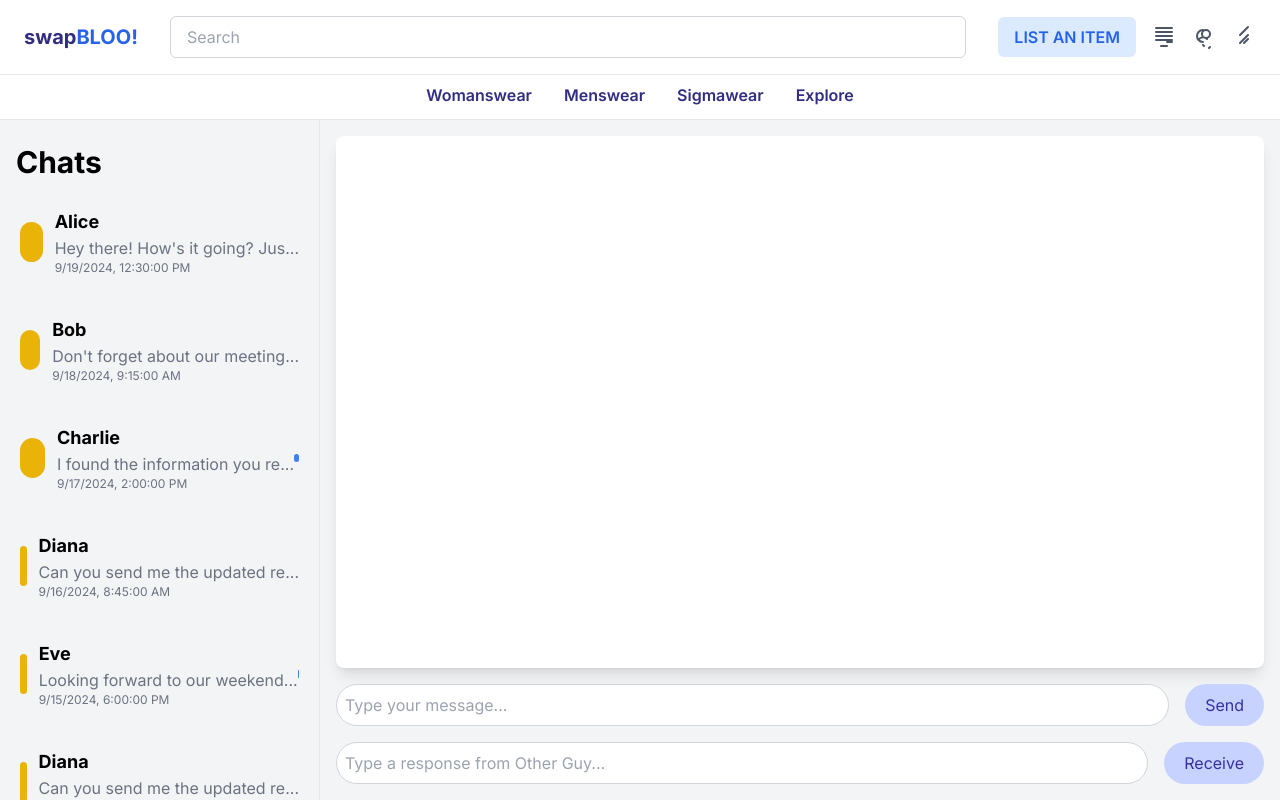
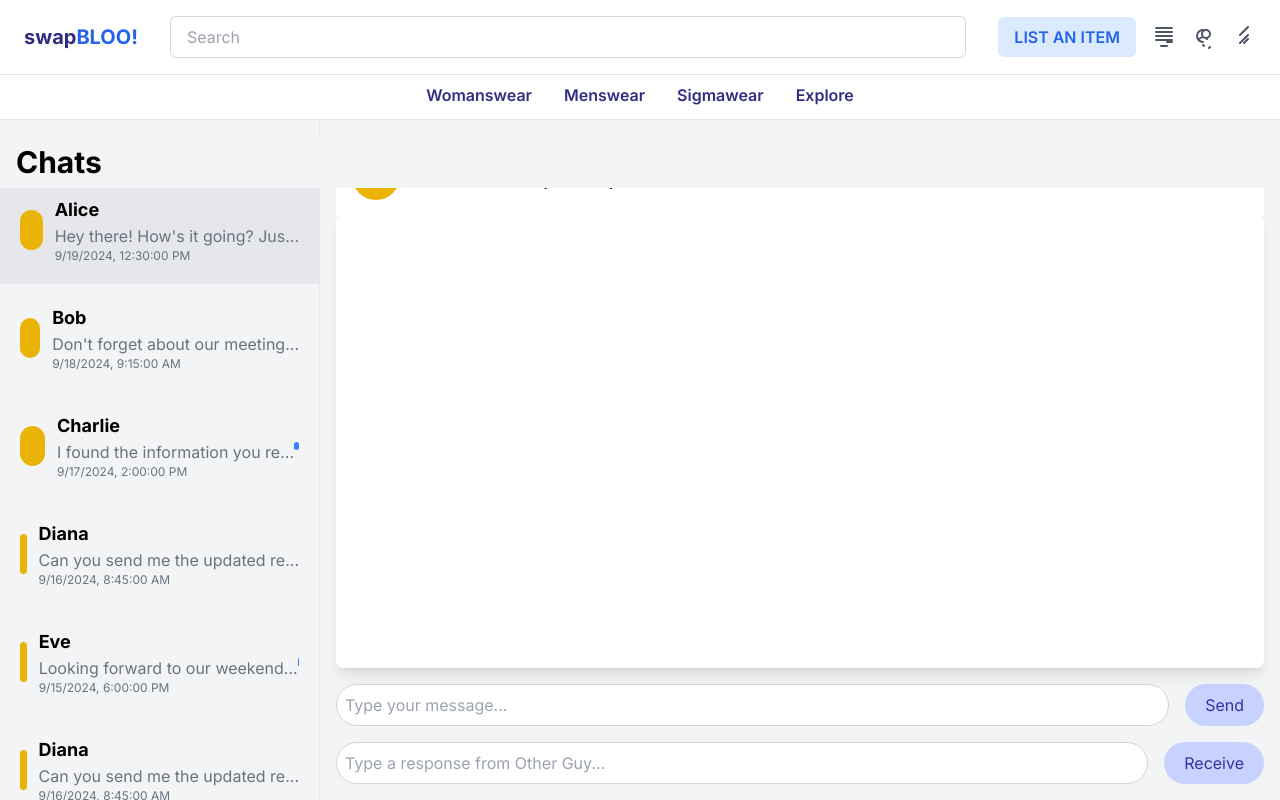
Before and after one commit to luowarren/Swapbloo-App, a Next.js app in the folder frontend/: page /chats in a window 1280 px wide. Both pictures are taken after a click on the element 159 px from the left and 242 px from the top of the page. Built offline with nearby package versions, Linux system fonts and the light colour scheme.

Commit message:
added a chat banner

```diff
--- /dev/null
+++ b/frontend/app/chats/data.js
@@ -0,0 +1,44 @@
+export const data = [
+    {
+      username: "Alice",
+      message: "Hey there! How's it going? Just checking in.",
+      date: "2024-09-19T12:30:00Z",
+      viewed: false,
+    },
+    {
+      username: "Bob",
+      message: "Don't forget about our meeting tomorrow at 10 AM.",
+      date: "2024-09-18T09:15:00Z",
+      viewed: true,
+    },
+    {
+      username: "Charlie",
+      message: "I found the information you requested about the project.",
+      date: "2024-09-17T14:00:00Z",
+      viewed: false,
+    },
+    {
+      username: "Diana",
+      message: "Can you send me the updated report when you have a moment?",
+      date: "2024-09-16T08:45:00Z",
+      viewed: true,
+    },
+    {
+      username: "Eve",
+      message: "Looking forward to our weekend trip!",
+      date: "2024-09-15T18:00:00Z",
+      viewed: false,
+    },
+    {
+      username: "Diana",
+      message: "Can you send me the updated report when you have a moment?",
+      date: "2024-09-16T08:45:00Z",
+      viewed: true,
+    },
+    {
+      username: "Eve",
+      message: "Looking forward to our weekend trip!",
+      date: "2024-09-15T18:00:00Z",
+      viewed: false,
+    },
+  ];
--- a/frontend/app/chats/page.tsx
+++ b/frontend/app/chats/page.tsx
@@ -2,58 +2,18 @@
 
 import React, { useState, FormEvent, useRef, useEffect } from "react";
 import MessagePreview from "../components/MessagePreview";
-
-const data = [
-  {
-    username: "Alice",
-    message: "Hey there! How's it going? Just checking in.",
-    date: "2024-09-19T12:30:00Z",
-    viewed: false,
-  },
-  {
-    username: "Bob",
-    message: "Don't forget about our meeting tomorrow at 10 AM.",
-    date: "2024-09-18T09:15:00Z",
-    viewed: true,
-  },
-  {
-    username: "Charlie",
-    message: "I found the information you requested about the project.",
-    date: "2024-09-17T14:00:00Z",
-    viewed: false,
-  },
-  {
-    username: "Diana",
-    message: "Can you send me the updated report when you have a moment?",
-    date: "2024-09-16T08:45:00Z",
-    viewed: true,
-  },
-  {
-    username: "Eve",
-    message: "Looking forward to our weekend trip!",
-    date: "2024-09-15T18:00:00Z",
-    viewed: false,
-  },
-  {
-    username: "Diana",
-    message: "Can you send me the updated report when you have a moment?",
-    date: "2024-09-16T08:45:00Z",
-    viewed: true,
-  },
-  {
-    username: "Eve",
-    message: "Looking forward to our weekend trip!",
-    date: "2024-09-15T18:00:00Z",
-    viewed: false,
-  },
-];
+import { data } from "./data.js";
 
 const ChatPage: React.FC = () => {
-  const [messages, setMessages] = useState<{ text: string; sender: string }[]>([]);
+  const [messages, setMessages] = useState<{ text: string; sender: string }[]>(
+    []
+  );
   const [meInput, setMeInput] = useState<string>(""); // Input for sending messages as "Me"
   const [otherGuyInput, setOtherGuyInput] = useState<string>(""); // Input for receiving messages from "Other Guy"
   const [activeChat, setActiveChat] = useState<number | null>(null);
-  const [selectedMessageIndex, setSelectedMessageIndex] = useState<number | null>(null);
+  const [selectedMessageIndex, setSelectedMessageIndex] = useState<
+    number | null
+  >(null);
   const messageBoxRef = useRef<HTMLDivElement>(null); // Create a ref for the messageBox
 
   // Scroll to the bottom of the messageBox when messages change
@@ -67,7 +27,10 @@ const ChatPage: React.FC = () => {
   const handleSend = (e: FormEvent) => {
     e.preventDefault();
     if (meInput.trim()) {
-      setMessages((prevMessages) => [...prevMessages, { text: meInput, sender: 'me' }]);
+      setMessages((prevMessages) => [
+        ...prevMessages,
+        { text: meInput, sender: "me" },
+      ]);
       setMeInput(""); // Clear "Me" input after sending
     }
   };
@@ -76,7 +39,10 @@ const ChatPage: React.FC = () => {
   const handleReceive = (e: FormEvent) => {
     e.preventDefault();
     if (otherGuyInput.trim()) {
-      setMessages((prevMessages) => [...prevMessages, { text: otherGuyInput, sender: 'other' }]);
+      setMessages((prevMessages) => [
+        ...prevMessages,
+        { text: otherGuyInput, sender: "other" },
+      ]);
       setOtherGuyInput(""); // Clear "Other Guy" input after receiving
     }
   };
@@ -98,7 +64,8 @@ const ChatPage: React.FC = () => {
     <div className="flex h-[85vh]">
       {/* Sidebar for other chats */}
       <div className="w-1/4 bg-gray-100 py-4 border-r overflow-y-auto h-full">
-        <h2 className="text-black font-bold text-3xl p-2 px-4">Chats</h2>
+        <h2 className="text-black font-bold text-3xl p-2 px-4 fixed w-full bg-gray-100">Chats</h2>
+        <h2 className="text-gray-100 font-bold text-3xl p-2 px-4 h-[5vh]"></h2>
         {data.map((msg, index) => (
           <div key={index} onClick={() => toggleMessageSelection(index)}>
             <MessagePreview
@@ -113,26 +80,39 @@ const ChatPage: React.FC = () => {
       </div>
 
       {/* Main chat area */}
+      {activeChat !== null && (
         <div className="flex-grow flex flex-col h-full p-4 bg-gray-100">
+          {/* Banner for active chat */}
+          <div className="w-full bg-white text-black p-4 rounded-t-lg text-2xl text-bold flex flex-row items-center ">
+            <div className="w-12 h-12 bg-yellow-500 rounded-full mr-3"></div>
+            {data[activeChat].username}'s Swap Shop
+          </div>
           <div
             ref={messageBoxRef} // Attach the ref here
             id="messageBox"
-          className="flex-grow p-4 bg-white rounded-lg shadow-lg overflow-auto"
+            className="flex-grow p-4 bg-white rounded-lg shadow-lg overflow-auto relative"
           >
+            <div className="pt-12">
+              {" "}
+              {/* Add padding to prevent overlap */}
               <div className="flex flex-col space-y-2">
                 {messages.map((msg, index) => (
                   <div
                     key={index}
                     className={`inline-block max-w-[50%] p-2 rounded-full py-2 pl-5 pr-5 break-words ${
-                  msg.sender === 'me' ? "ml-auto text-white" : "mr-auto text-black"
+                      msg.sender === "me"
+                        ? "ml-auto text-white"
+                        : "mr-auto text-black"
                     }`}
                     style={{
-                  backgroundColor: msg.sender === 'me' ? "#3730A3" : "#C7D2FE",
+                      backgroundColor:
+                        msg.sender === "me" ? "#3730A3" : "#C7D2FE",
                     }}
                   >
                     {msg.text}
                   </div>
                 ))}
+              </div>
             </div>
           </div>
 
@@ -170,6 +150,10 @@ const ChatPage: React.FC = () => {
             </button>
           </form>
         </div>
+      )}
+      {activeChat === null && (
+        <div className="flex-grow flex flex-col h-full p-4 bg-gray-100"></div>
+      )}
     </div>
   );
 };
--- a/frontend/app/components/MessagePreview.js
+++ b/frontend/app/components/MessagePreview.js
@@ -13,7 +13,7 @@ const MessagePreview = ({
   };
 
   return (
-    <div className={`flex items-center p-5 ${isSelected ? 'bg-gray-120' : 'bg-gray-100'}`}>
+    <div className={`flex items-center p-5 ${isSelected ? 'bg-gray-200' : 'bg-gray-100'}`}>
       <div className="w-10 h-10 bg-yellow-500 rounded-full mr-3"></div>
       <div className="flex-grow flex flex-col">
         <div className="flex items-center justify-between">
```
Lines whose indentation alone changed are shown as unchanged.
